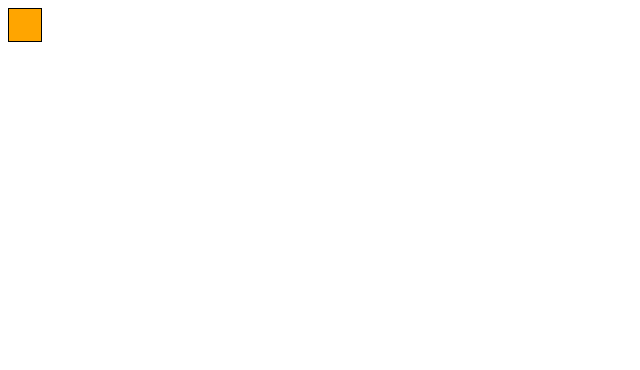
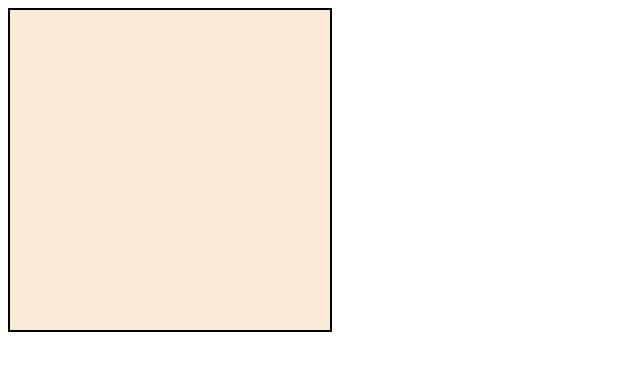
Before and after one commit to RSKonkle/odin-etch-a-sketch, a plain HTML site: page index.html in a window 1280 px wide. Shown: the whole page, without its empty margins (0-640 px from the left). Drawn offline with Linux system fonts and the light colour scheme.

Commit message:
Doubled dimensions, changed color of container and grid tiles

```diff
--- a/styles.css
+++ b/styles.css
@@ -3,13 +3,13 @@
 .container {
     display: flex;
     flex-wrap: wrap;
-    height: 32px;
-    width: 32px;
-    border: 1px solid black;
+    height: 320px;
+    width: 320px;
+    border: 2px solid black;
 }
 
 .tile {
-    height: 2px;
-    width: 2px;
-    background-color: orange;
+    height: 20px;
+    width: 20px;
+    background-color: antiquewhite;
 }
```
